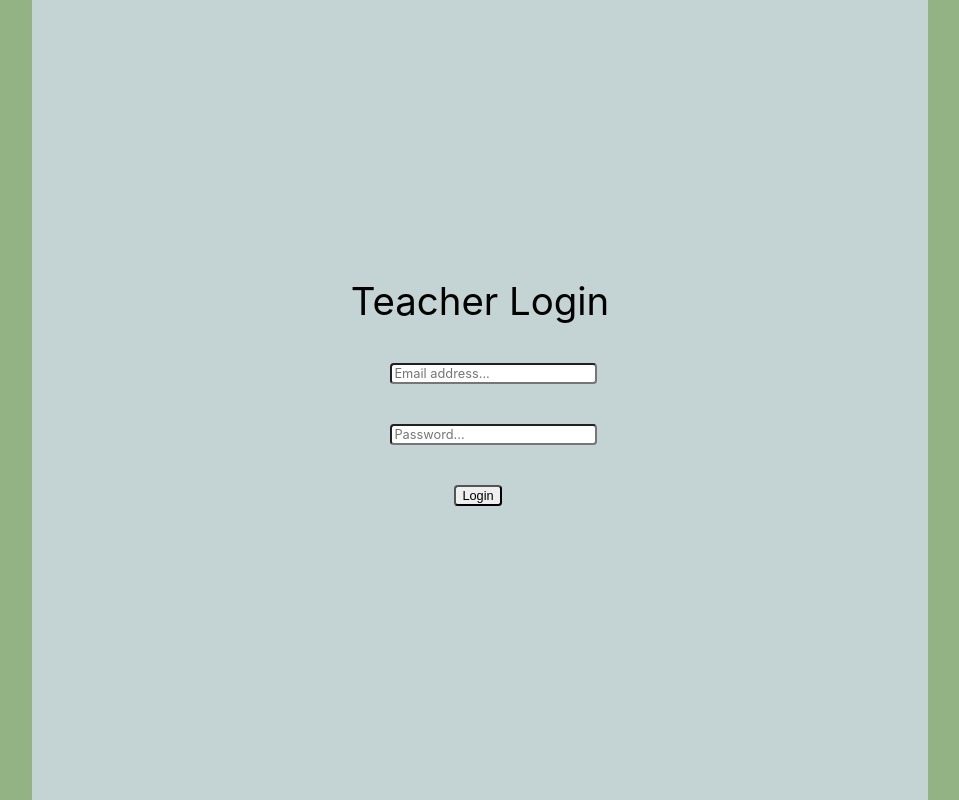
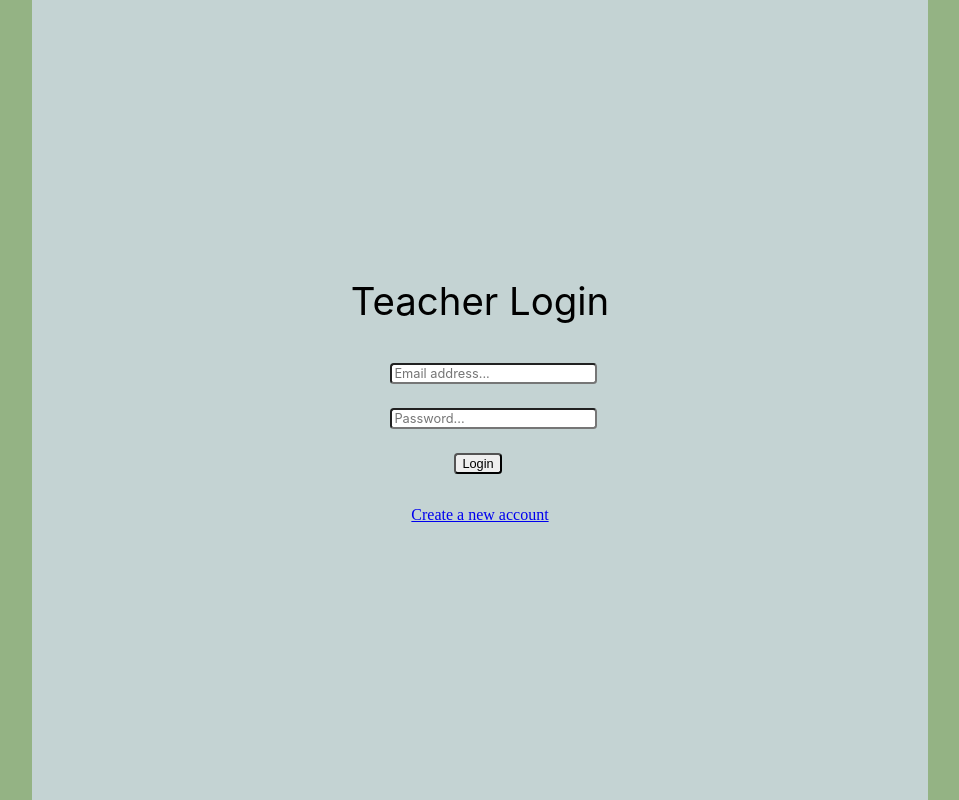
Before and after one commit to yandaboa/G4Automation, a Vue app: page /TeacherLogin in a window 1280 px wide. Shown: the whole page, without its empty margins (160-1119 px from the left). Built offline with nearby package versions, Linux system fonts and the light colour scheme; no server answers.

Commit message:
login set up

```diff
--- a/src/App.vue
+++ b/src/App.vue
@@ -7,14 +7,14 @@ import { RouterLink, RouterView } from 'vue-router'
   <header>
     <!-- <img alt="Vue logo" class="logo" src="@/assets/logo.svg" width="125" height="125" /> -->
 
-    <div class="wrapper">
+    <!-- <div class="wrapper"> -->
       <!-- <HelloWorld msg="You did it!" /> -->
 
       <!-- <nav>
         <RouterLink to="/">Home</RouterLink>
         <RouterLink to="/about">About</RouterLink>
       </nav> -->
-    </div>
+    <!-- </div> -->
   </header>
 
   <RouterView />
--- /dev/null
+++ b/src/backend.js
@@ -0,0 +1,5 @@
+// import { ref } from "vue";
+// import { getAuth, signInWithEmailAndPassword } from "firebase/auth";
+// import { useRouter } from "vue-router";
+
+// const auth = getAuth();
--- a/src/main.js
+++ b/src/main.js
@@ -1,12 +1,16 @@
 import { createApp } from 'vue'
 import { initializeApp } from "firebase/app"
+import { getAuth } from 'firebase/auth'
 import {firebaseConfig} from '../firebaseConfig.js'
 import App from './App.vue'
 import router from './router'
 
 // firebase.initializeApp(firebaseConfig)
+initializeApp(firebaseConfig)
 
-export const firebase = initializeApp(firebaseConfig)
+export const auth = getAuth();
+
+// export const auth = getAuth()
 
 const app = createApp(App)
 
--- a/src/router/index.js
+++ b/src/router/index.js
@@ -1,8 +1,11 @@
 import { createRouter, createWebHistory } from 'vue-router'
+// import { getAuth } from "firebase/auth"
 import HomePage from '../views/HomePage.vue'
 import StudentForm from '../views/StudentForm.vue'
 import TeacherLogin from '../views/TeacherLogin.vue'
-
+import TeacherDashboard from '../views/TeacherDashboard.vue'
+import Register from '../views/Register.vue'
+import { auth } from '../main'
 
 const router = createRouter({
   history: createWebHistory(import.meta.env.BASE_URL),
@@ -18,11 +21,31 @@ const router = createRouter({
       component: StudentForm
     },
     {
-      path: '/TeacherLogin',
-      name: 'teacher login page',
-      component: TeacherLogin
+    path: '/TeacherLogin',
+    name: 'teacher login page',
+    component: TeacherLogin
+  },
+  {
+    path: '/TeacherDashboard',
+    name: 'Dashboard',
+    component: TeacherDashboard
+  },
+  {
+    path: '/Register',
+    name: 'Register',
+    component: Register
+  }
+]
+})
+
+router.beforeResolve(async to => {
+  if (to.name == "TeacherLogin") {
+    console.log("executing router");
+    if(auth.currentUser != null){
+      return { name: 'TeacherDashboard'};
     }
-  ]
+    return {name: "TeacherLogin"};
+  }
 })
 
 export default router
--- /dev/null
+++ b/src/views/Register.vue
@@ -0,0 +1,43 @@
+<template>
+    <div>
+        <form @submit.prevent="register">
+        <h2>Register</h2>
+        <input
+            type="email"
+            placeholder="Email address..."
+            v-model="email"
+        />
+        <input
+            type="password"
+            placeholder="password..."
+            v-model="password"
+        />
+        <button type="submit">Register</button>
+        </form>
+    </div>
+</template>
+
+<script setup>
+import { ref } from 'vue';
+import { getAuth, createUserWithEmailAndPassword, signOut } from '@firebase/auth';
+import { useRouter } from 'vue-router';
+import { auth } from '../main';
+const password = ref('');
+const email = ref('');
+const router = useRouter();
+
+const register = () => {
+    createUserWithEmailAndPassword(auth, email.value, password.value)
+        .then((data) => {
+            console.log("Successfully registered!");
+            signOut(auth);
+            router.push("/TeacherLogin");
+        })
+        .catch((error) => {
+            console.log(error.code);
+            alert(error.message);
+        })
+
+};
+
+</script>
--- /dev/null
+++ b/src/views/TeacherDashboard.vue
@@ -0,0 +1,23 @@
+
+
+<template>
+    <div class="screen">
+        <div class="container">
+
+        </div>
+    </div>
+</template>
+
+<style scoped>
+    .screen {
+        background-color: #94b384;
+        height: 100vh;
+        width: 100vw;
+    }
+    .container {
+        background-color: rgb(196, 211, 211);
+        height: 100vh;
+        width: 70vw;
+        margin-left: 15vw;
+    }
+</style>
--- a/src/views/TeacherLogin.vue
+++ b/src/views/TeacherLogin.vue
@@ -1,5 +1,3 @@
-<script setup>
-</script>
 
 <template>
     <div id = "container">
@@ -23,6 +21,9 @@
                     Login
                     </button>
                 </form>
+                <router-link to="/Register" class="newAccountButton">
+                    <p >Create a new account</p>
+                </router-link>
             </div>
         </div>
     </div>
@@ -33,13 +34,19 @@
     font-family: Inter;
     font-size: 1vw;
     margin-left: 28vw;
-    margin-bottom: 5vh;
+    margin-bottom: 3vh;
     border-radius: 0.3vw;
+}
+.newAccountButton {
+    flex: auto;
+    justify-self: center;
+    text-align: center;
 }
 button {
     margin-left: 33vw;
     font-size: 1vw;
     border-radius: 0.3vw;
+    margin-bottom: 2vh;
 }
 #formTitle {
     font-family: Inter;
@@ -61,5 +68,38 @@ button {
     height: 100vh;
     margin-left: 15vw;
     background-color: rgb(196, 211, 211);
+    /* flex: auto; */
+    /* justify-content: center; */
 }
 </style>
+
+<script setup>
+import { ref } from "vue";
+import { auth } from "../main.js";
+import { useRouter } from "vue-router";
+import { signInWithEmailAndPassword } from "@firebase/auth";
+// import { loginBackend } from "../backend";
+const email = ref("");
+const password = ref("");
+const router = useRouter();
+
+const login = () => {
+    // if(auth.currentUser != null){
+    //     alert("already logged in!");
+    //     router.push("/TeacherDashboard");
+    //     return;
+    // }
+    signInWithEmailAndPassword(auth, email.value, password.value)
+    .then((userCredential) => {
+        const user = userCredential.user;
+        router.push("/TeacherDashboard");
+    })
+    .catch((error) => {
+        const errorCode = error.code;
+        const errorMessage = error.message;
+        console.log(errorCode);
+        console.log(errorMessage);
+    });
+}
+
+</script>
```
